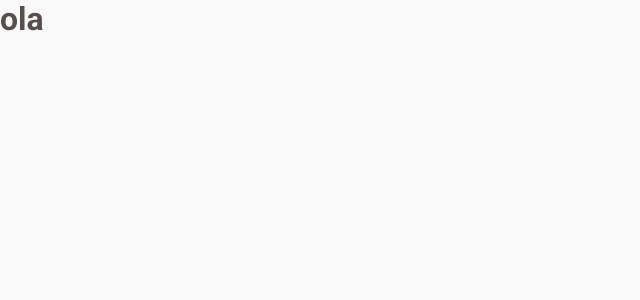
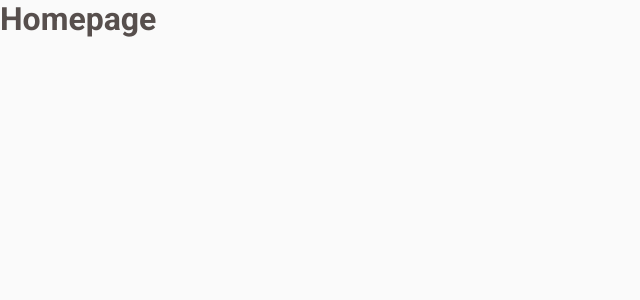
Before and after one commit to GabrielGCJ/coffee-delivery-2, a React (Vite) app: page / in a window 1280 px wide. Shown: the top 300 px of the page, without its empty margins (0-640 px from the left). Built offline with nearby package versions, Linux system fonts and the light colour scheme.

Commit message:
feature/add-routes

```diff
--- a/package.json
+++ b/package.json
@@ -12,6 +12,7 @@
   "dependencies": {
     "react": "^18.2.0",
     "react-dom": "^18.2.0",
+    "react-router-dom": "^6.16.0",
     "styled-components": "^6.0.8"
   },
   "devDependencies": {
--- a/src/App.tsx
+++ b/src/App.tsx
@@ -1,13 +1,17 @@
 import { ThemeProvider } from "styled-components"
 import { defaultTheme } from "./styles/theme/default"
 import { GlobalStyle } from "./styles/global"
+import { BrowserRouter } from 'react-router-dom'
+import { Router } from "./Routes"
 
 export const App = () => {
 
   return (
     <ThemeProvider theme={defaultTheme}>
     <GlobalStyle />
-    <h1>ola</h1>
+      <BrowserRouter>
+        <Router/>
+      </BrowserRouter>
     </ThemeProvider>
   )
 }
--- /dev/null
+++ b/src/Routes.tsx
@@ -0,0 +1,12 @@
+import { Route, Routes } from "react-router-dom";
+import { HomePage } from "./pages/Home";
+import { CompletedOrderPage } from "./pages/completeOrder";
+
+export function Router() {
+  return (
+    <Routes>
+        <Route path="/" element={<HomePage />} />
+        <Route path="/completedOrder" element={<CompletedOrderPage />} />
+    </Routes>
+  );
+}
--- /dev/null
+++ b/src/pages/Home/index.tsx
@@ -0,0 +1,5 @@
+export const HomePage = () => {
+    return(
+        <h1>Homepage</h1>
+    )
+}
--- /dev/null
+++ b/src/pages/completeOrder/index.tsx
@@ -0,0 +1,5 @@
+export const CompletedOrderPage = () => {
+    return (
+        <h1>CompletedOrderPage</h1>
+    )
+}
```
Also changed, not shown: 1 other file (tests, documents, lock files or other folders).
